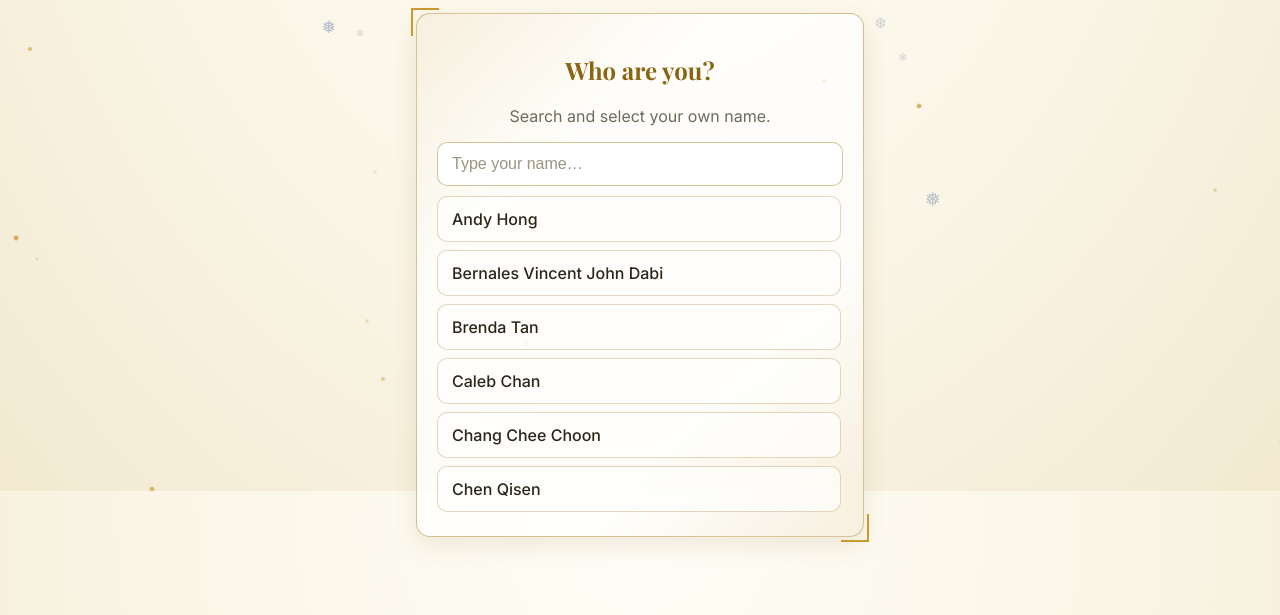
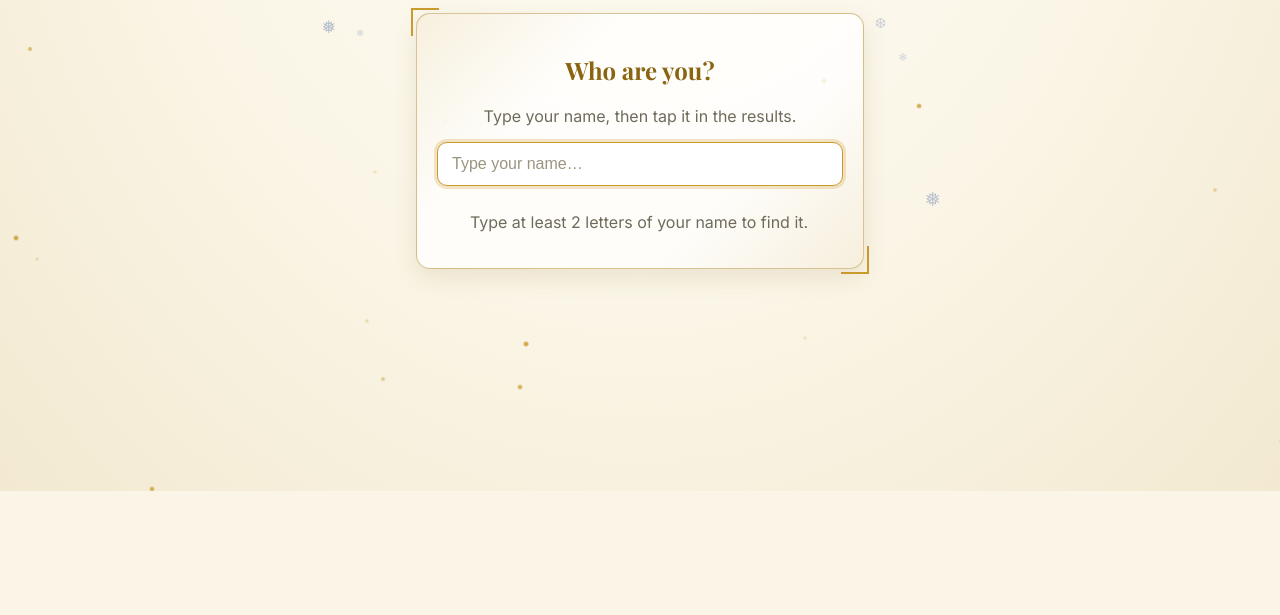
Before and after one commit to TripleHHH-ui/Christmas-Voting, a website: page index.html in a window 1280 px wide. Both pictures are taken after a click on the button "I'm Ready to Vote 🎅". Shown: the part 309-924 px from the top of the page. After the commit the page ends 800 px from the top, so only its background shows below. Drawn offline with nearby package versions, Linux system fonts and the light colour scheme; no server answers.

Commit message:
Voter step: no full list; show only names matching what the guest types
Co-Authored-By: Claude Sonnet 5.5 <noreply@anthropic.com>

```diff
--- a/app.js
+++ b/app.js
@@ -85,16 +85,31 @@ document.addEventListener('DOMContentLoaded', () => {
     voterSearch.value = '';
     renderVoterList('');
     showStep('voter');
+    voterSearch.focus({ preventScroll: true });
   });
 
   // ---- Step 1: pick voter ----
   const voterSearch = document.getElementById('voterSearch');
   const voterListEl = document.getElementById('voterList');
 
+  // Every word typed must appear somewhere in the name (any order, any case),
+  // so "tan brenda" finds "Brenda Tan".
+  function nameMatches(name, query) {
+    const hay = name.toLowerCase();
+    return query.toLowerCase().split(/\s+/).filter(Boolean).every(tok => hay.includes(tok));
+  }
+
+  const MIN_VOTER_CHARS = 2;
+  // The full attendee list is deliberately NOT shown here: guests type their name and
+  // only the matching names appear.
   function renderVoterList(query) {
-    const q = query.trim().toLowerCase();
-    const matches = ATTENDEES.filter(n => n.toLowerCase().includes(q));
     voterListEl.innerHTML = '';
+    const q = query.trim();
+    if (q.length < MIN_VOTER_CHARS) {
+      voterListEl.innerHTML = `<p class="muted center">Type at least ${MIN_VOTER_CHARS} letters of your name to find it.</p>`;
+      return;
+    }
+    const matches = ATTENDEES.filter(n => nameMatches(n, q));
     matches.forEach(name => {
       const card = document.createElement('div');
       card.className = 'name-card';
@@ -103,7 +118,7 @@ document.addEventListener('DOMContentLoaded', () => {
       voterListEl.appendChild(card);
     });
     if (matches.length === 0) {
-      voterListEl.innerHTML = '<p class="muted center">No names match.</p>';
+      voterListEl.innerHTML = '<p class="muted center">No names match. Check the spelling, or ask the organiser.</p>';
     }
   }
   voterSearch.addEventListener('input', () => renderVoterList(voterSearch.value));
@@ -126,6 +141,7 @@ document.addEventListener('DOMContentLoaded', () => {
     voterSearch.value = '';
     renderVoterList('');
     showStep('voter');
+    voterSearch.focus({ preventScroll: true });
   });
 
   // ---- Step 2: rank candidates ----
@@ -137,7 +153,7 @@ document.addEventListener('DOMContentLoaded', () => {
 
   function renderCandList(query) {
     const q = query.trim().toLowerCase();
-    const matches = ATTENDEES.filter(n => n.toLowerCase().includes(q));
+    const matches = ATTENDEES.filter(n => nameMatches(n, q));
     candListEl.innerHTML = '';
     matches.forEach(name => {
       const isSelf = name === state.voter;
--- a/index.html
+++ b/index.html
@@ -58,8 +58,8 @@
   <!-- STEP 1: Identify voter -->
   <section id="step-voter" class="card deco-frame" hidden>
     <h2 class="display center card-title">Who are you?</h2>
-    <p class="muted center">Search and select your own name.</p>
-    <input type="text" id="voterSearch" class="search-box" placeholder="Type your name…" />
+    <p class="muted center">Type your name, then tap it in the results.</p>
+    <input type="text" id="voterSearch" class="search-box" placeholder="Type your name…" autocomplete="off" autocapitalize="words" />
     <div id="voterList" class="list"></div>
   </section>
 
```
Also changed, not shown: README.md.
